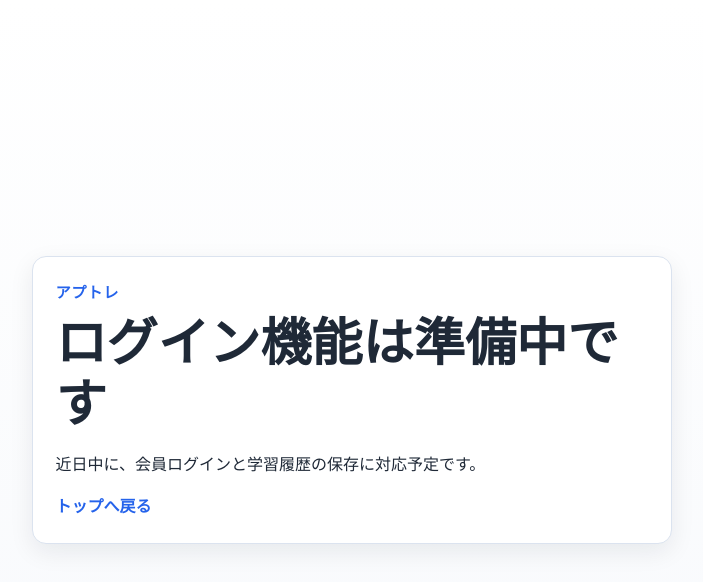
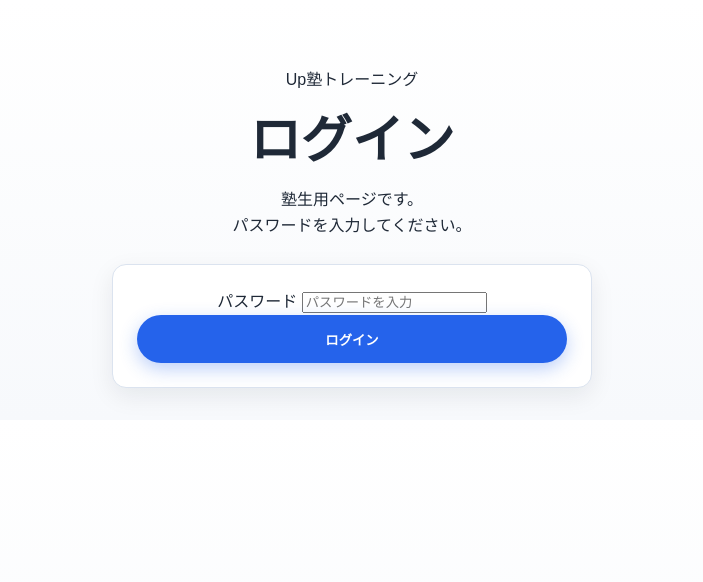
Before and after one commit to ToshinariTanaka/uptra, a plain HTML site: page login.html in a window 1280 px wide. Shown: the whole page, without its empty margins (288-991 px from the left). Drawn offline with Linux system fonts and the light colour scheme.

Commit message:
Update login.html

```diff
--- a/login.html
+++ b/login.html
@@ -7,16 +7,50 @@
   <link rel="stylesheet" href="styles/main.css" />
 </head>
 <body>
-    <main class="placeholder-wrap">
-      <section class="placeholder-card">
-        <p class="site-kicker">アプトレ</p>
-        <h1>ログイン機能は準備中です</h1>
-        <p>
-          近日中に、会員ログインと学習履歴の保存に対応予定です。
+  <main class="landing-wrap">
+    <section class="hero">
+      <p class="hero-kicker">Up塾トレーニング</p>
+      <h1 class="hero-title">ログイン</h1>
+      <p class="hero-copy">
+        塾生用ページです。<br />
+        パスワードを入力してください。
       </p>
-        <!-- TODO: Supabase Auth のメール/パスワードログインフォームを実装 -->
-        <a class="text-link" href="index.html">トップへ戻る</a>
+
+      <section class="panel" style="max-width: 480px; margin: 24px auto 0;">
+        <form id="login-form">
+          <label class="form-label" for="password">パスワード</label>
+          <input
+            class="form-input"
+            id="password"
+            type="password"
+            placeholder="パスワードを入力"
+            autocomplete="current-password"
+          />
+          <button class="btn btn-primary" type="submit">ログイン</button>
+          <p id="error-message" style="color: #dc2626; margin-top: 12px; display: none;">
+            パスワードが違います。
+          </p>
+        </form>
+      </section>
     </section>
   </main>
+
+  <script>
+    const LOGIN_PASSWORD = "123456";
+
+    document.getElementById("login-form").addEventListener("submit", function (e) {
+      e.preventDefault();
+
+      const password = document.getElementById("password").value;
+      const errorMessage = document.getElementById("error-message");
+
+      if (password === LOGIN_PASSWORD) {
+        sessionStorage.setItem("uptraLoggedIn", "true");
+        window.location.href = "dashboard.html";
+      } else {
+        errorMessage.style.display = "block";
+      }
+    });
+  </script>
 </body>
 </html>
```
Lines whose indentation alone changed are shown as unchanged.
